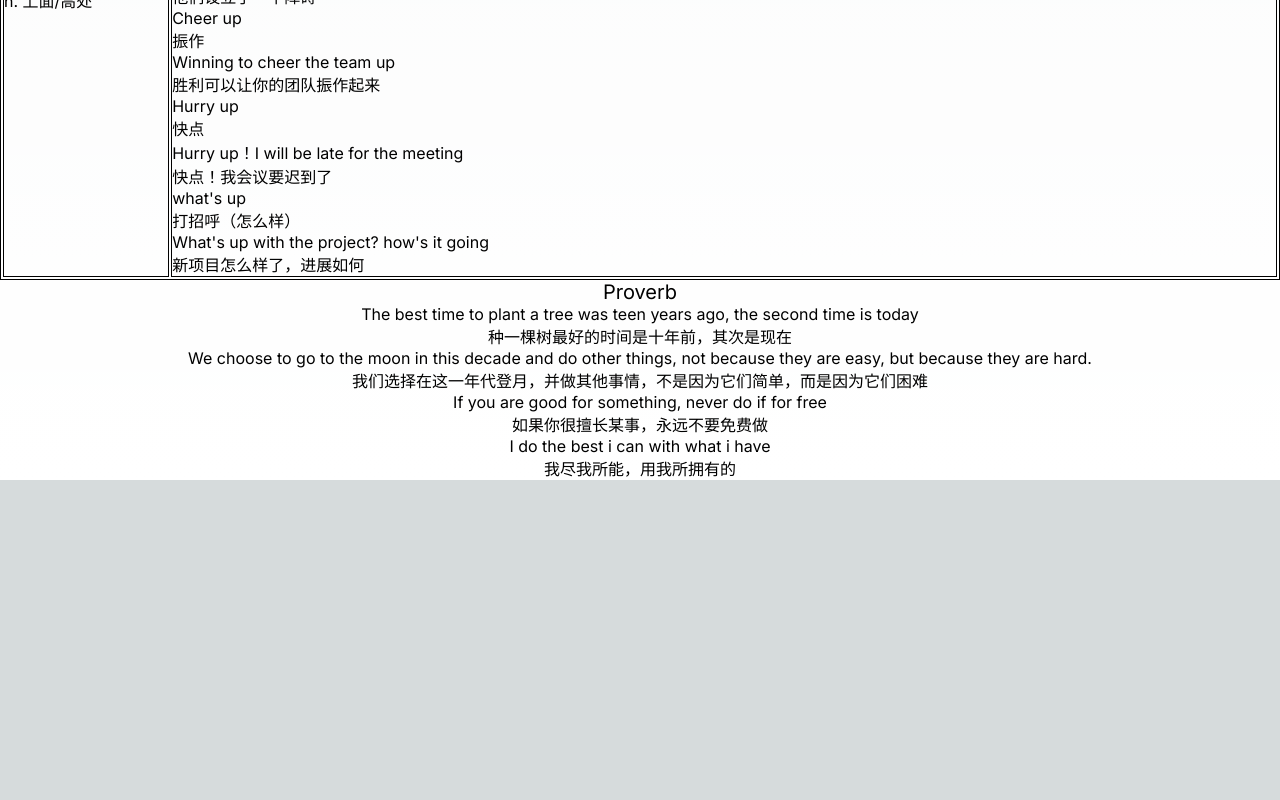
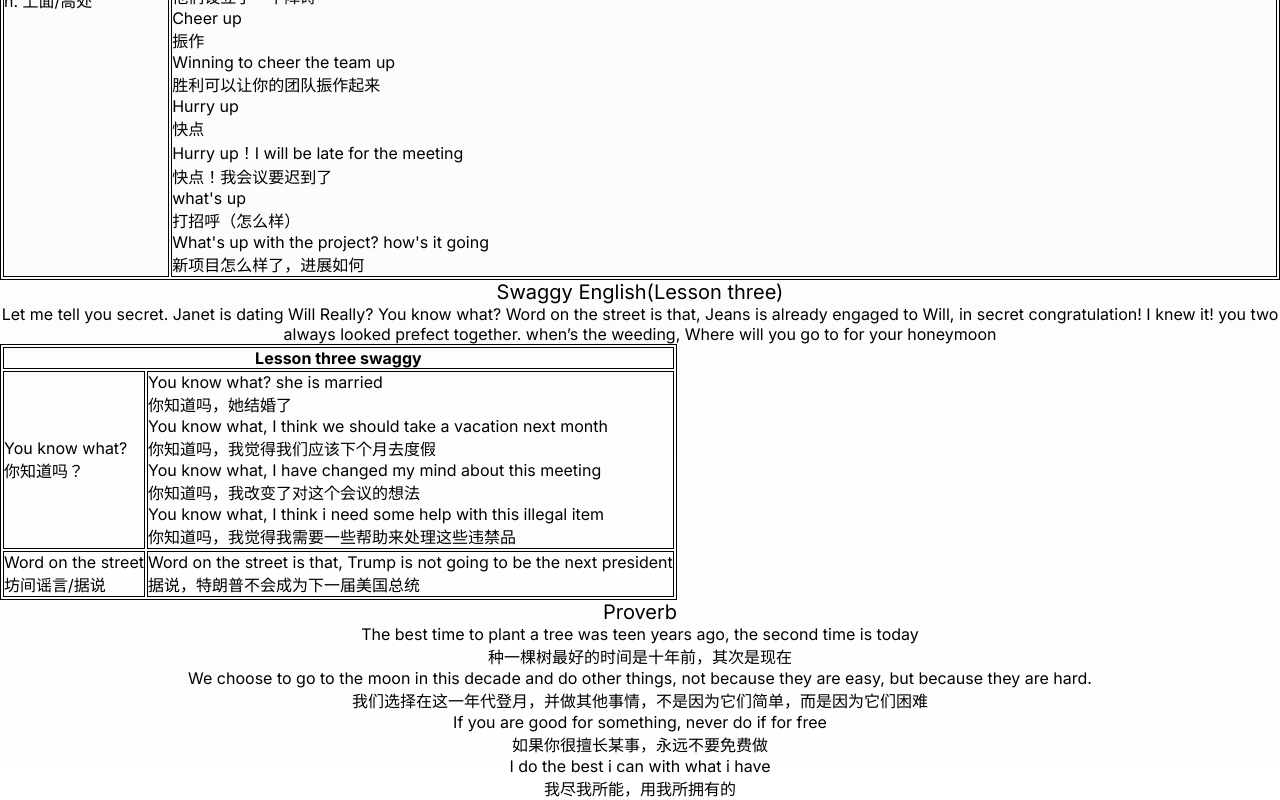
Before and after one commit to sarbia-offical/ELL, a Next.js app: page / in a window 1280 px wide. Shown: the part 7320-8120 px from the top of the page. Before the commit the page ends 7800 px from the top, so only its background shows below. Built offline with nearby package versions, Linux system fonts and the light colour scheme.

Commit message:
feat: "update corpus"

```diff
--- a/src/app/page.tsx
+++ b/src/app/page.tsx
@@ -4,7 +4,7 @@
  * @Author: zouwenqin
  * @Date: 2024-07-30 00:22:58
  * @LastEditors: zouwenqin
- * @LastEditTime: 2024-08-07 00:22:08
+ * @LastEditTime: 2024-08-08 23:50:03
  */
 "use client";
 import Image from "next/image";
@@ -1118,6 +1118,49 @@ export default function Home() {
     }
   ])
 
+  const [thirdLessonSwaggy, setThirdLessonSwaggy] = useState<Array<IExtraInfo>>([
+    {
+      wordComponent: RenderWordComponent(
+        "You know what?",
+        "",
+        <>
+          {"你知道吗？"}
+        </>),
+      phraseList: [
+        {
+          originText: "You know what? she is married",
+          translate: "你知道吗，她结婚了"
+        },
+        {
+          originText: "You know what, I think we should take a vacation next month",
+          translate: "你知道吗，我觉得我们应该下个月去度假"
+        },
+        {
+          originText: "You know what, I have changed my mind about this meeting",
+          translate: "你知道吗，我改变了对这个会议的想法"
+        },
+        {
+          originText: "You know what, I think i need some help with this illegal item",
+          translate: "你知道吗，我觉得我需要一些帮助来处理这些违禁品"
+        }
+      ]
+    },
+    {
+      wordComponent: RenderWordComponent(
+        "Word on the street",
+        "",
+        <>
+          {"坊间谣言/据说"}
+        </>),
+      phraseList: [
+        {
+          originText: "Word on the street is that, Trump is not going to be the next president",
+          translate: "据说，特朗普不会成为下一届美国总统"
+        }
+      ]
+    }
+  ])
+
   const handleClick = () => {
     const $partOfSpeechDOM = $(".page_partOfSpeech__nzTPw");
     $partOfSpeechDOM.slideToggle();
@@ -1231,6 +1274,26 @@ export default function Home() {
       </table>
 
       <div className={styles.scene}>
+        <p className={styles.swaggyEnglish}>Swaggy English(Lesson three)</p>
+        <p>
+          Let me tell you secret. Janet is dating Will
+          Really?
+          You know what? Word on the street is that, Jeans is already engaged to Will, in secret
+          congratulation! I knew it! you two always looked prefect together. when’s the weeding, Where will you go to for your honeymoon
+        </p>
+      </div>
+
+      <table className={styles.table}>
+        <thead>
+          <tr>
+            <th colSpan={2}>Lesson three swaggy</th>
+          </tr>
+        </thead>
+        <tbody>{RenderExtraComponent(thirdLessonSwaggy)}</tbody>
+      </table>
+
+
+      <div className={styles.scene}>
         <p className={styles.swaggyEnglish}>Proverb</p>
         <p>
           The best time to plant a tree was teen years ago, the second time is today
```
